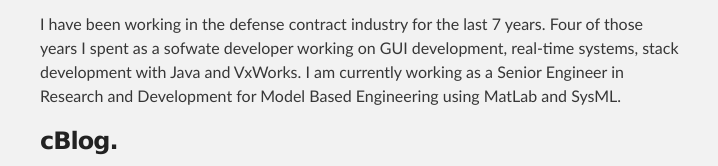
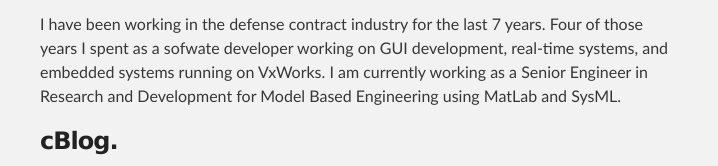
Before and after one commit to ctefer/ctefer.github.io, a plain HTML site: page index.html in a window 1280 px wide. Shown: the part 381-547 px from the top of the page, 280-998 px from the left. Drawn offline with Linux system fonts and the light colour scheme.

Commit message:
Used "stack" as an indication of full operator control from the GUI to the VxWorks environment. "Stack" is now synonymous with web development.

```diff
--- a/index.html
+++ b/index.html
@@ -38,7 +38,7 @@
             I have Master`s degree in Computer Engineering from <a href="https://iastate.edu">Iowa State University</a> with a focus in system architecture,
             networking, and information assurance.</p>
           <p>I have been working in the defense contract industry for the last 7 years. Four of those years I spent as a
-            sofwate developer working on GUI development, real-time systems, stack development with Java and VxWorks. I am currently
+            sofwate developer working on GUI development, real-time systems, and embedded systems running on VxWorks. I am currently
             working as a Senior Engineer in Research and Development for Model Based Engineering using MatLab and SysML.</p>
 
         <h3>
```
